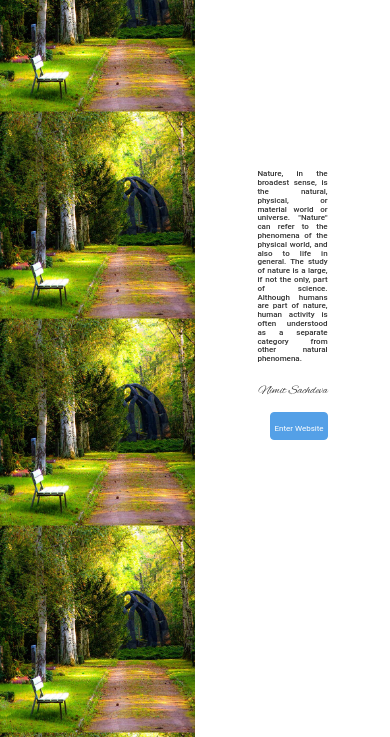
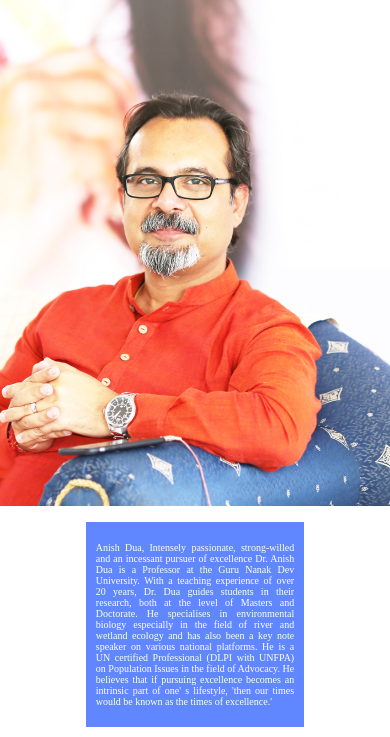
Before and after one commit to ambientetechnologies/Anish-Dua2, a plain HTML site: page index.html in a window 390 px wide. Shown: the top 737 px of the page. Drawn offline with Linux system fonts and the light colour scheme; a web font is replaced by a local one.

Commit message:
Data added

```diff
--- a/index.html
+++ b/index.html
@@ -9,14 +9,16 @@
 		<div class="body">
 			<div>
 				<div>
-					<div class="col-xs-6 col-md-6 col-lg-6 col-sm-6 left">
+					<div class="col-xs-12 col-md-6 col-lg-6 col-sm-6 left">
 					</div>
 				</div>
-				<div class="col-xs-6 col-md-6 col-lg-6 col-sm-6 right">
+				<div class="col-xs-12 col-md-6 col-lg-6 col-sm-6 right">
 					<div class="text">
-						<h4>Nature, in the broadest sense, is the natural, physical, or material world or universe. "Nature" can refer to the phenomena of the physical world, and also to life in general. The study of nature is a large, if not the only, part of science. Although humans are part of nature, human activity is often understood as a separate category from other natural phenomena.</h4>
+						<div style="background-color:#6087FF;padding:10px;">
+						<h4>Anish Dua, Intensely passionate, strong-willed and an incessant pursuer of excellence Dr. Anish Dua is a Professor at the Guru Nanak Dev University. With a teaching experience of over 20 years, Dr. Dua guides students in their research, both at the level of Masters and Doctorate. He specialises in environmental biology especially in the field of river and wetland ecology and has also been a key note speaker on various national platforms. He is a UN certified Professional (DLPI with UNFPA) on Population Issues in the field of Advocacy. He believes that if pursuing excellence becomes an intrinsic part of one'	s lifestyle, 'then our times would be known as the times of excellence.'</h4>
+						</div>
 					<div class="signature">
-						<h3>Nimit Sachdeva</h3>
+						<h1>Anish Dua</h1>
 					</div>
 
 					<div class="btn btn-default pull-right"><a href="#">Enter Website</a>
--- a/main.css
+++ b/main.css
@@ -2,36 +2,37 @@
 @font-face { font-family: 'alex_brushregular'; src: url('fonts/alexbrush-regular-webfont.woff2') format('woff2'), url('fonts/alexbrush-regular-webfont.woff') format('woff'); url('fonts/AlexBrush-Regular.ttf') format('truetype'); font-weight:normal; font-style: normal; };
 .body{
 
-	height:700px;
+	height:auto;
 	width:auto;
 	margin:0 auto;
 }
 .left{
 	height:100vh;
-	background-image:url("images/nature2.jpg");
+	background-image:url("images/anish.png");
 	background-size:cover;
-
+	background-position:center;
 }
 .right{
 	position:relative;
 	background-image:url("wall-bg.jpg");
 	background-size:contain;
+	 background-position:bottom;
 	background-repeat:no-repeat;
-	 background-position:bottom;
 	height:100vh;
 }
 .text{
-	font-family:'railway','roboto';
+	color:white;
+	font-family:'railway',Regular;
 	position:absolute;
 	top:19%;
-	left:32%;
-	right:32%;
+	left:22%;
+	right:22%;
 	text-align:justify;
 }
 
 
 .signature{
-
+	color:blue;
 	font-family:alex_brushregular;
 	right:15%;
 	text-align:right;
@@ -57,12 +58,12 @@
 }
 
 @media(max-width:768px)
-{
-	body{
-		height:500px !important;
+{	.left .right{
+		height:auto;
 	}
-
-
+	.right{
+		background-size:100%;
+	}
 	.text{
 		text-align:justify;
 
@@ -70,9 +71,9 @@
 		h4{
 			font-size:10px !important;
 		}
-		h3{
+		/*h3{
 			font-size:18px !important;
-		}
+		}*/
 		.btn{
 			height:auto;
 			padding:5px;
@@ -83,29 +84,31 @@
 		}
 }
 @media(max-width:992px){
+
 		.left{
-		background-size:contain;
-		background-position:center;
+		background-position:top;
+	}
+	.left, .right{
+		height:60vh;
+	}
+	.text{
+		top:3%;
 	}
 		h4{
 			font-size:11px !important;
 		}
-		h3{
+		/*h3{
 			font-size:18px !important;
-		}
+		}*/
 }
 @media(max-width:400px){
-		body{
-			height:300px;
-		}
+
 		h4{
-			font-size:8px !important;
-		}
-		h3{
-			font-size:12px !important;
+			font-size:10px !important;
 		}
 		.btn{
 			padding:3px;
 			width:auto;
 		}
+
 }
```
Also changed, not shown: images/anish.png (added).
